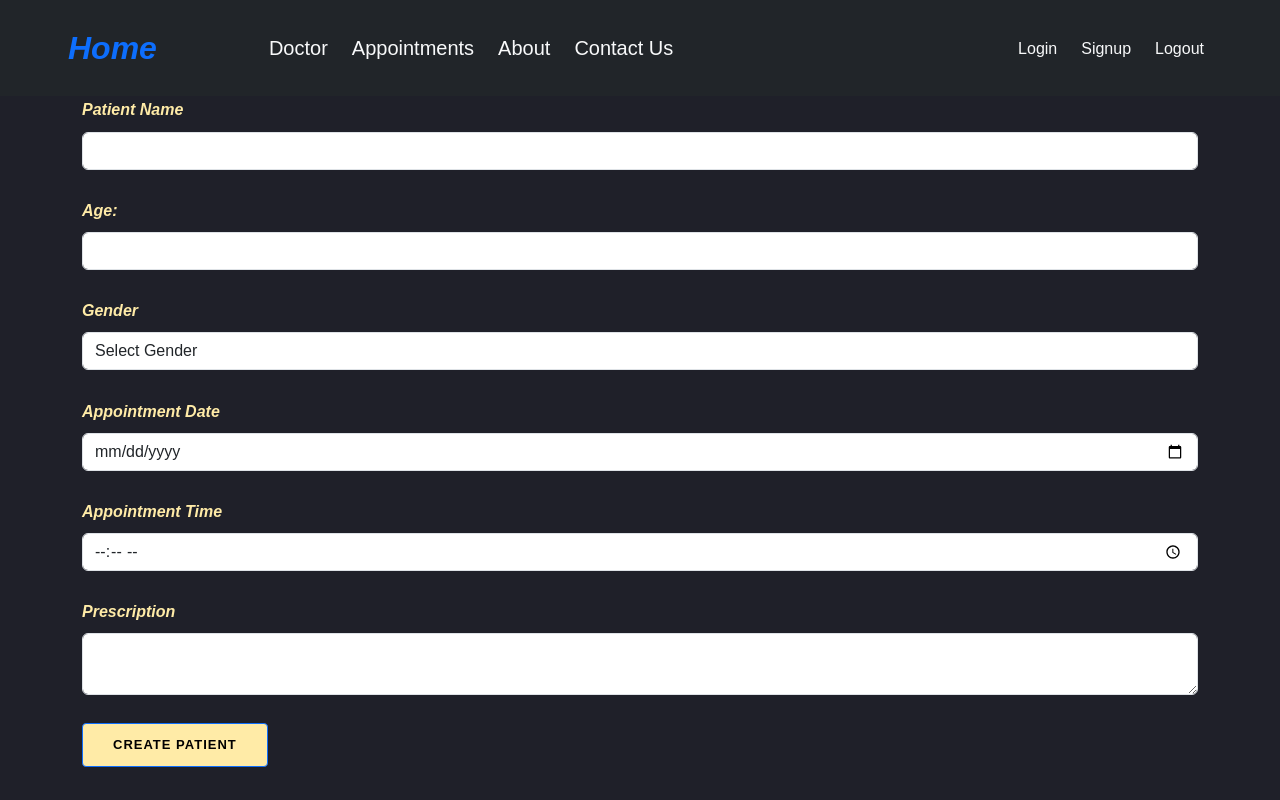
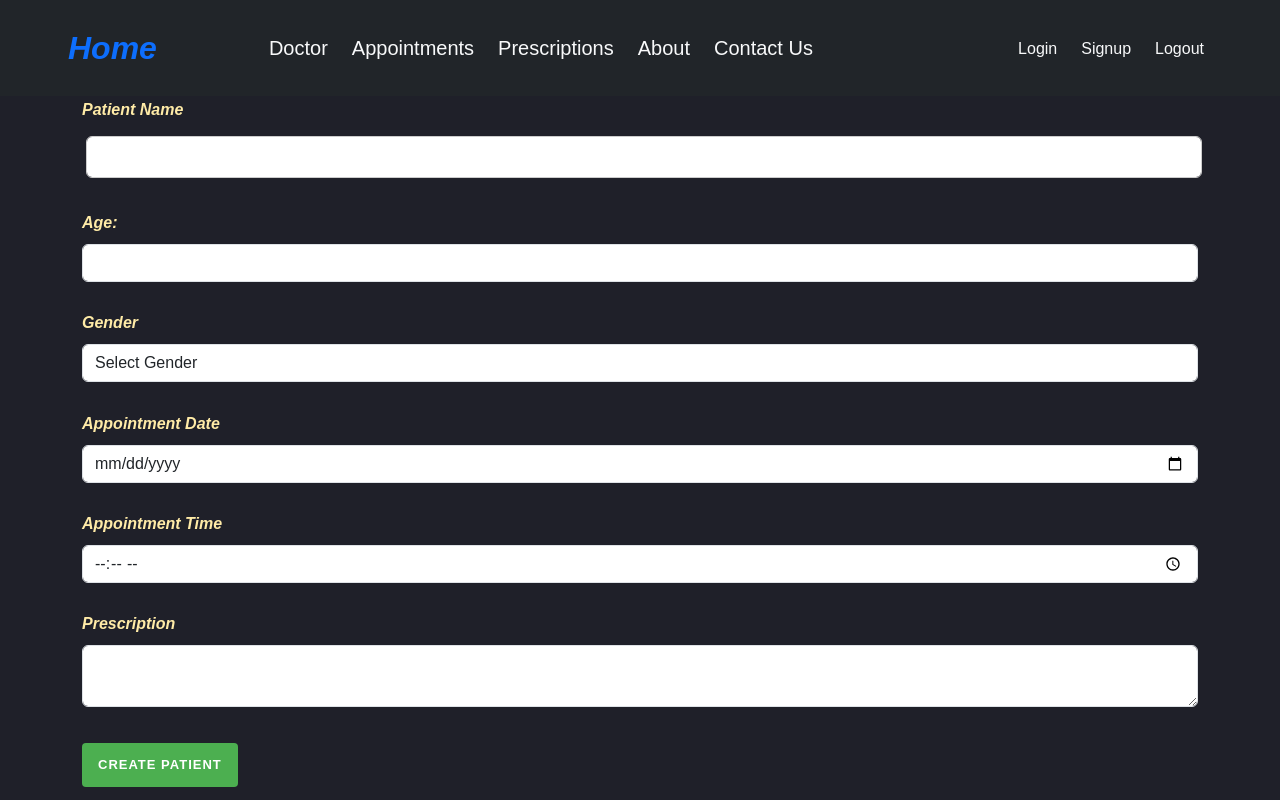
Before and after one commit to levy-web/client-thirty-two, a React (Create React App) app: page /create in a window 1280 px wide. Built offline with nearby package versions, Linux system fonts and the light colour scheme; no server answers.

Commit message:
Added Prescriptions to homepage and styling, included deployed url

```diff
--- a/src/components/Nav.js
+++ b/src/components/Nav.js
@@ -34,6 +34,7 @@ function Nav(){
                 <ul className="navbar-nav ms-5">
                     <NavLink to={"/doctors"} className="navbar-brand text-light ms-5">Doctor</NavLink>
                     <NavLink to={"/appointments"} className="navbar-brand text-light ms-2">Appointments</NavLink>
+                    <NavLink to={"/prescriptions"} className="navbar-brand text-light ms-2">Prescriptions</NavLink>
                     <NavLink to={"/about"} className="navbar-brand text-light ms-2">About</NavLink>
                     <NavLink to={"/contact"} className="navbar-brand text-light ms-2">Contact Us</NavLink>
                 </ul>
--- /dev/null
+++ b/src/components/prescription/Prescription.css
@@ -0,0 +1,54 @@
+
+.prescription {
+    font-family: Arial, sans-serif;
+    background-color: #252020;
+  }
+
+  input[type='text'] {
+    border: 1px solid #ccc;
+    padding: 8px;
+    margin: 4px;
+    width: 100%;
+  }
+
+  button[type='submit'] {
+    background-color: #4caf50;
+    color: white;
+    padding: 8px 16px;
+    border: none;
+    border-radius: 4px;
+    cursor: pointer;
+    margin-top: 8px;
+  }
+
+  table {
+    border-collapse: collapse;
+    margin: 16px 0;
+  }
+
+  th {
+    background-color: #4caf50;
+    color: white;
+    padding: 8px;
+    text-align: left;
+  }
+
+  td {
+    border: 1px solid #ccc;
+    padding: 8px;
+  }
+
+
+  .action-buttons button {
+    background-color: #008CBA;
+    color: white;
+    border: none;
+    padding: 4px 8px;
+    margin-right: 4px;
+    border-radius: 4px;
+    cursor: pointer;
+  }
+
+  .action-buttons button:hover {
+    background-color: #006080;
+  }
--- a/src/components/prescription/Prescription.js
+++ b/src/components/prescription/Prescription.js
@@ -1,4 +1,5 @@
 import React, { useState, useEffect } from 'react'
+import './Prescription.css'
 
 const Prescription = () => {
   const [prescriptions, setPrescriptions] = useState([]);
@@ -9,7 +10,7 @@ const Prescription = () => {
   const [selectedPrescription, setSelectedPrescription] = useState(null);
 
   useEffect(() => {
-    fetch('http://localhost:3000/prescriptions')
+    fetch('https://docs-api-03k5.onrender.com/prescriptions')
       .then(response => response.json())
       .then(data => setPrescriptions(data))
       .catch(error => console.error(error));
@@ -43,7 +44,7 @@ const Prescription = () => {
 
     if (selectedPrescription) {
       // Update existing prescription
-      fetch(`http://localhost:3000/prescriptions/${selectedPrescription.id}`, {
+      fetch(`https://docs-api-03k5.onrender.com/prescriptions/${selectedPrescription.id}`, {
         method: 'PUT',
         headers: {
           'Content-Type': 'application/json'
@@ -65,7 +66,7 @@ const Prescription = () => {
         .catch(error => console.error(error));
     } else {
       // Create new prescription
-      fetch('http://localhost:3000/prescriptions', {
+      fetch('https://docs-api-03k5.onrender.com/prescriptions', {
         method: 'POST',
         headers: {
           'Content-Type': 'application/json'
@@ -95,7 +96,7 @@ const Prescription = () => {
   }
 
   const handleDeleteClick = (prescription) => {
-    fetch(`http://localhost:3000/prescriptions/${prescription.id}`, {
+    fetch(`https://docs-api-03k5.onrender.com/prescriptions/${prescription.id}`, {
       method: 'DELETE'
     })
       .then(() => {
@@ -106,7 +107,7 @@ const Prescription = () => {
       }
 
       return (
-      <div>
+      <div className="prescription">
       <form onSubmit={handleFormSubmit}>
       <div>
       <label htmlFor="name">Name:</label>
@@ -143,7 +144,7 @@ const Prescription = () => {
       <td>{prescription.dosage}</td>
       <td>{prescription.price}</td>
       <td>{prescription.patientName}</td>
-      <td>
+      <td className="action-buttons">
       <button onClick={() => handleEditClick(prescription)}>Edit</button>
       <button onClick={() => handleDeleteClick(prescription)}>Delete</button>
       </td>
```
